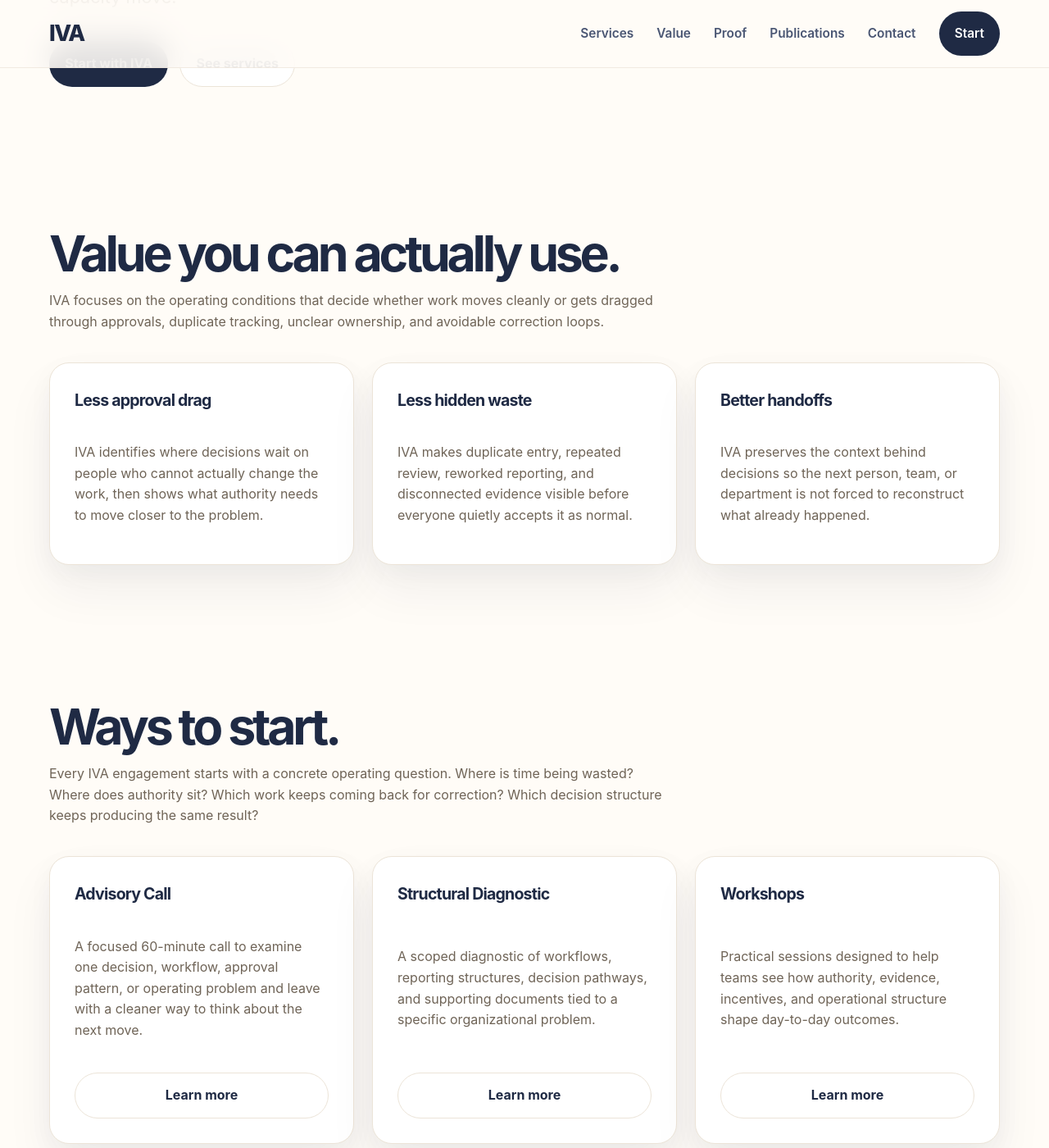
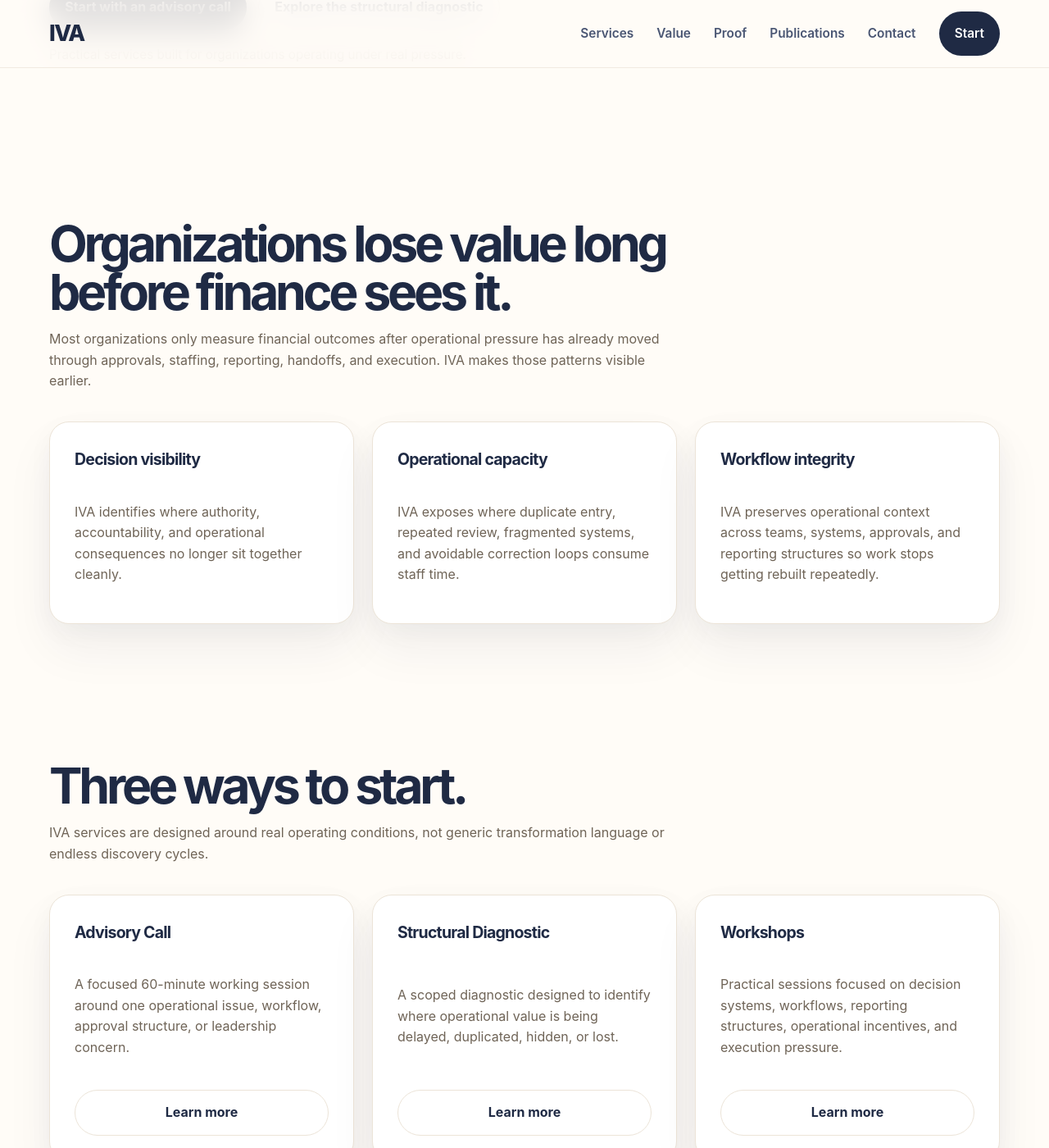
Before and after one commit to efost7873/ivasolution.com, a Jekyll site: the page built from index.html, in a window 1280 px wide and 1400 px high, scrolled down 748 px. Shown: the whole window at 82% size. Built offline with Jekyll 4.4.1, drawn with Linux system fonts in a browser that asks for light colours; some of the changed text lies outside the part shown.

Commit message:
Update index.html

```diff
--- a/index.html
+++ b/index.html
@@ -1,7 +1,7 @@
 ---
 layout: default
 title: Operational Value Made Visible
-description: IVA helps organizations reduce approval drag, preserve operational context, clarify decision ownership, and expose hidden capacity waste.
+description: IVA helps organizations reduce approval drag, preserve operational context, clarify decision ownership, and expose hidden operational waste.
 ---
 
 <section class="hero">
@@ -12,25 +12,29 @@ description: IVA helps organizations reduce approval drag, preserve operational
       <h1>Operational value made visible.</h1>
 
       <p class="hero-copy">
-        IVA shows where value is being created, delayed, duplicated, protected, or lost inside the organization. Not with another dashboard. Not with alignment language. With a practical structure leaders can use to change how decisions, work, evidence, and capacity move.
+        IVA helps organizations identify where value is being delayed, duplicated, protected, or lost across workflows, approvals, reporting structures, handoffs, and decision systems.
       </p>
 
       <div class="hero-actions">
-        <a class="button" href="/contact/">
-          Start with IVA
+        <a class="button" href="/advisory-call/">
+          Start with an advisory call
         </a>
 
-        <a class="button secondary" href="/services/">
-          See services
+        <a class="button secondary" href="/structural-diagnostic/">
+          Explore the structural diagnostic
         </a>
       </div>
+
+      <p style="margin-top: 18px; color: var(--iva-muted); font-size: 0.95rem;">
+        Practical services built for organizations operating under real pressure.
+      </p>
     </div>
 
     <aside class="panel">
-      <h2>What changes?</h2>
+      <h2>What IVA reveals.</h2>
 
       <p>
-        People stop guessing where the bottleneck is. Leaders see which decision rights, approval layers, handoffs, and reporting habits are burning time before those costs show up as missed deadlines, staff overload, or financial pressure.
+        Approval drag. Duplicate reporting. Repeated corrections. Fragmented evidence. Responsibility without authority. Workflow pressure hidden inside systems everyone quietly works around instead of fixing.
       </p>
     </aside>
   </div>
@@ -39,35 +43,35 @@ description: IVA helps organizations reduce approval drag, preserve operational
 <section class="section" id="value">
   <div class="container">
     <div class="section-header">
-      <h2>Value you can actually use.</h2>
+      <h2>Organizations lose value long before finance sees it.</h2>
 
       <p>
-        IVA focuses on the operating conditions that decide whether work moves cleanly or gets dragged through approvals, duplicate tracking, unclear ownership, and avoidable correction loops.
+        Most organizations only measure financial outcomes after operational pressure has already moved through approvals, staffing, reporting, handoffs, and execution. IVA makes those patterns visible earlier.
       </p>
     </div>
 
     <div class="card-grid">
       <article class="card">
-        <h3>Less approval drag</h3>
+        <h3>Decision visibility</h3>
 
         <p>
-          IVA identifies where decisions wait on people who cannot actually change the work, then shows what authority needs to move closer to the problem.
+          IVA identifies where authority, accountability, and operational consequences no longer sit together cleanly.
         </p>
       </article>
 
       <article class="card">
-        <h3>Less hidden waste</h3>
+        <h3>Operational capacity</h3>
 
         <p>
-          IVA makes duplicate entry, repeated review, reworked reporting, and disconnected evidence visible before everyone quietly accepts it as normal.
+          IVA exposes where duplicate entry, repeated review, fragmented systems, and avoidable correction loops consume staff time.
         </p>
       </article>
 
       <article class="card">
-        <h3>Better handoffs</h3>
+        <h3>Workflow integrity</h3>
 
         <p>
-          IVA preserves the context behind decisions so the next person, team, or department is not forced to reconstruct what already happened.
+          IVA preserves operational context across teams, systems, approvals, and reporting structures so work stops getting rebuilt repeatedly.
         </p>
       </article>
     </div>
@@ -77,10 +81,10 @@ description: IVA helps organizations reduce approval drag, preserve operational
 <section class="section" id="services">
   <div class="container">
     <div class="section-header">
-      <h2>Ways to start.</h2>
+      <h2>Three ways to start.</h2>
 
       <p>
-        Every IVA engagement starts with a concrete operating question. Where is time being wasted? Where does authority sit? Which work keeps coming back for correction? Which decision structure keeps producing the same result?
+        IVA services are designed around real operating conditions, not generic transformation language or endless discovery cycles.
       </p>
     </div>
 
@@ -89,7 +93,7 @@ description: IVA helps organizations reduce approval drag, preserve operational
         <h3>Advisory Call</h3>
 
         <p>
-          A focused 60-minute call to examine one decision, workflow, approval pattern, or operating problem and leave with a cleaner way to think about the next move.
+          A focused 60-minute working session around one operational issue, workflow, approval structure, or leadership concern.
         </p>
 
         <a class="button secondary" href="/advisory-call/">
@@ -101,7 +105,7 @@ description: IVA helps organizations reduce approval drag, preserve operational
         <h3>Structural Diagnostic</h3>
 
         <p>
-          A scoped diagnostic of workflows, reporting structures, decision pathways, and supporting documents tied to a specific organizational problem.
+          A scoped diagnostic designed to identify where operational value is being delayed, duplicated, hidden, or lost.
         </p>
 
         <a class="button secondary" href="/structural-diagnostic/">
@@ -113,7 +117,7 @@ description: IVA helps organizations reduce approval drag, preserve operational
         <h3>Workshops</h3>
 
         <p>
-          Practical sessions designed to help teams see how authority, evidence, incentives, and operational structure shape day-to-day outcomes.
+          Practical sessions focused on decision systems, workflows, reporting structures, operational incentives, and execution pressure.
         </p>
 
         <a class="button secondary" href="/workshops/">
@@ -127,15 +131,15 @@ description: IVA helps organizations reduce approval drag, preserve operational
 <section class="section" id="proof">
   <div class="container highlight">
     <div class="section-header">
-      <h2>Built from real operating pressure.</h2>
+      <h2>Built from real operating environments.</h2>
 
       <p>
-        IVA comes from work across complex funding, reporting, compliance, program, finance, and cross-functional environments where staff were expected to deliver results while decision rights, evidence, and authority sat somewhere else.
+        IVA comes from direct experience with complex funding structures, reporting environments, cross-functional operations, compliance pressure, staffing constraints, leadership coordination, and operational delivery.
       </p>
     </div>
 
     <p>
-      The point is not to make people agree. People and functions protect their own incentives. IVA gives leaders a structure for seeing those incentives clearly enough to change how value moves through the organization.
+      IVA does not assume organizations naturally align around shared goals. Teams protect incentives, workloads, reporting obligations, budgets, and operational priorities. The structure has to account for that reality if value is going to improve consistently.
     </p>
   </div>
 </section>
@@ -143,10 +147,10 @@ description: IVA helps organizations reduce approval drag, preserve operational
 <section class="section" id="contact">
   <div class="container">
     <div class="section-header">
-      <h2>Start with one real problem.</h2>
+      <h2>Start with the issue everyone already feels.</h2>
 
       <p>
-        Bring one workflow, approval chain, reporting burden, handoff, or repeated correction loop. IVA will show what value is being lost and what decision structure is producing it.
+        Bring the approval chain, reporting burden, workflow bottleneck, repeated correction loop, or operational pressure point that keeps consuming time without improving the result.
       </p>
     </div>
 
```
